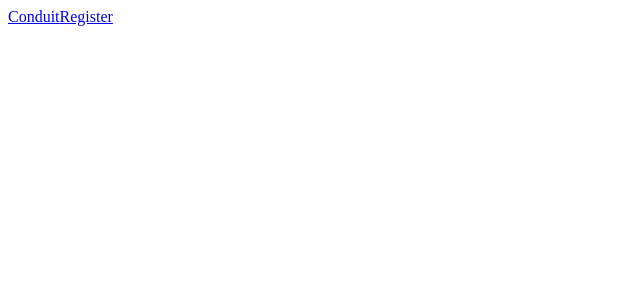
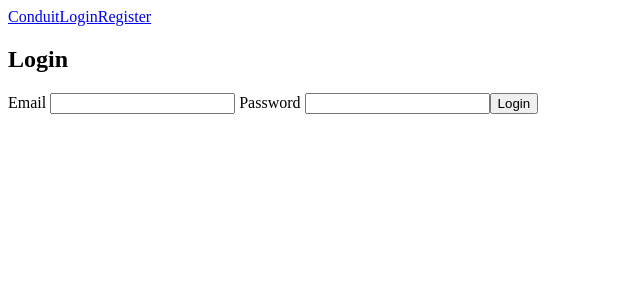
Before and after one commit to damnenby/conduit-project, a Vue app in the folder apps/frontend/vue/: page /login in a window 1280 px wide. Before the commit this address had no page. Shown: the top 300 px of the page, without its empty margins (0-640 px from the left). Built offline with nearby package versions, Linux system fonts and the light colour scheme.

Commit message:
add login page

```diff
--- a/apps/frontend/vue/src/App.vue
+++ b/apps/frontend/vue/src/App.vue
@@ -2,6 +2,7 @@
   <header>
     <nav>
       <RouterLink to="/">Conduit</RouterLink>
+      <RouterLink to="/login">Login</RouterLink>
       <RouterLink to="/register">Register</RouterLink>
     </nav>
   </header>
--- a/apps/frontend/vue/src/router/index.ts
+++ b/apps/frontend/vue/src/router/index.ts
@@ -1,6 +1,7 @@
 import { createRouter, createWebHistory } from 'vue-router'
 import ArticleView from '../views/ArticleView.vue'
 import HomeView from '../views/HomeView.vue'
+import LoginView from '../views/LoginView.vue'
 import RegisterView from '../views/RegisterView.vue'
 
 const router = createRouter({
@@ -22,6 +23,11 @@ const router = createRouter({
       component: RegisterView,
     },
     {
+      path: '/login',
+      name: 'login',
+      component: LoginView,
+    },
+    {
       path: '/about',
       name: 'about',
       // route level code-splitting
--- /dev/null
+++ b/apps/frontend/vue/src/views/LoginView.vue
@@ -0,0 +1,64 @@
+<script setup lang="ts">
+import { ref } from 'vue'
+import { useRouter } from 'vue-router'
+import { useAuth } from '../composables/useAuth'
+
+const router = useRouter()
+const { setUser } = useAuth()
+
+const email = ref('')
+const password = ref('')
+const errorMessage = ref('')
+
+const login = async () => {
+  errorMessage.value = ''
+
+  try {
+    const response = await fetch('/api/users/login', {
+      method: 'POST',
+      headers: {
+        'Content-Type': 'application/json',
+      },
+      body: JSON.stringify({
+        user: {
+          email: email.value,
+          password: password.value,
+        },
+      }),
+    })
+    const data = await response.json()
+
+    if (!response.ok) {
+      errorMessage.value = data.errors?.body?.[0] ?? 'Could not login.'
+      return
+    }
+
+    setUser(data.user)
+    router.push('/')
+  } catch {
+    errorMessage.value = 'Could not login.'
+  }
+}
+</script>
+
+<template>
+  <section>
+    <h1>Login</h1>
+
+    <p v-if="errorMessage">{{ errorMessage }}</p>
+
+    <form @submit.prevent="login">
+      <label>
+        Email
+        <input v-model="email" type="email" required />
+      </label>
+
+      <label>
+        Password
+        <input v-model="password" type="password" required />
+      </label>
+
+      <button type="submit">Login</button>
+    </form>
+  </section>
+</template>
```
